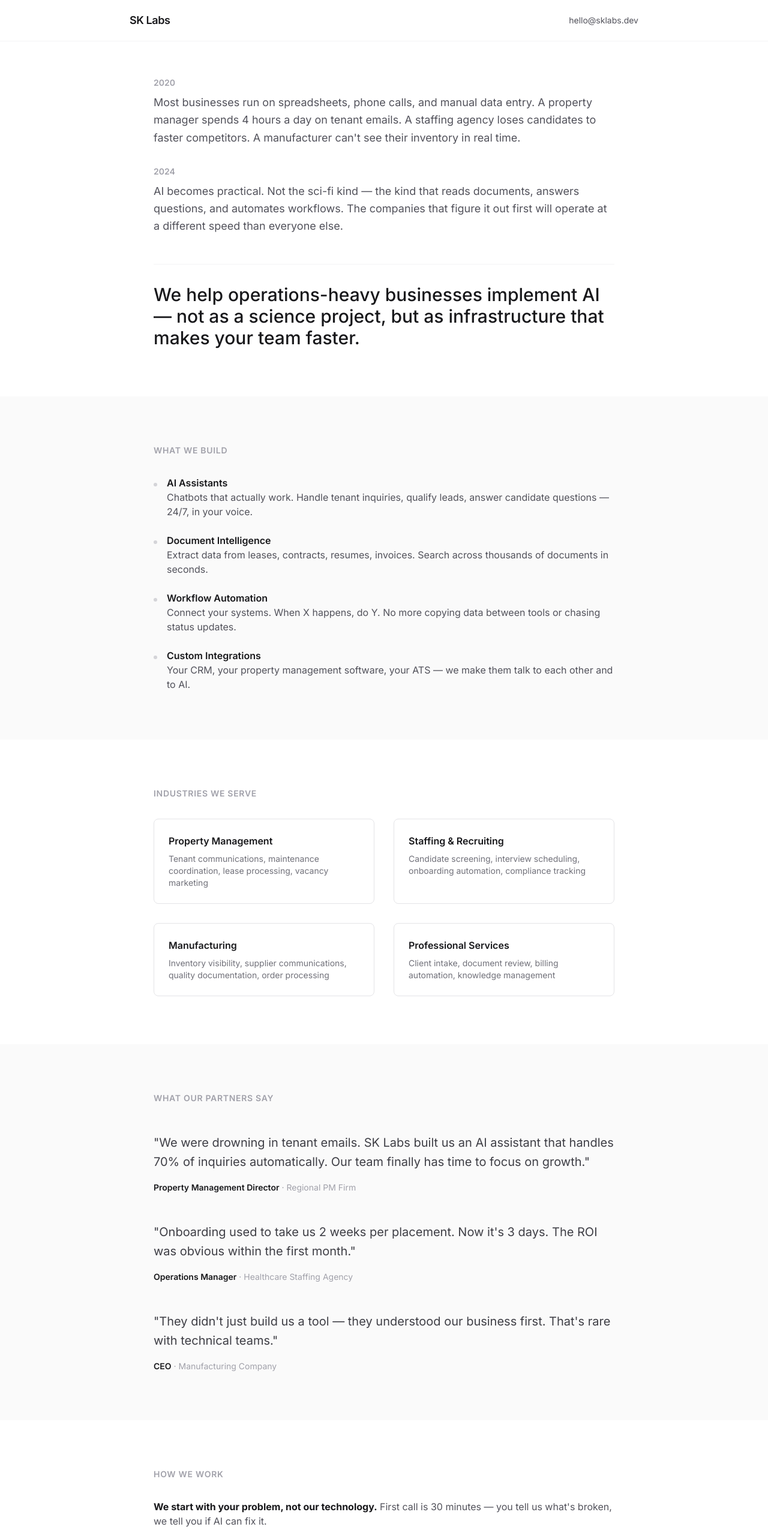
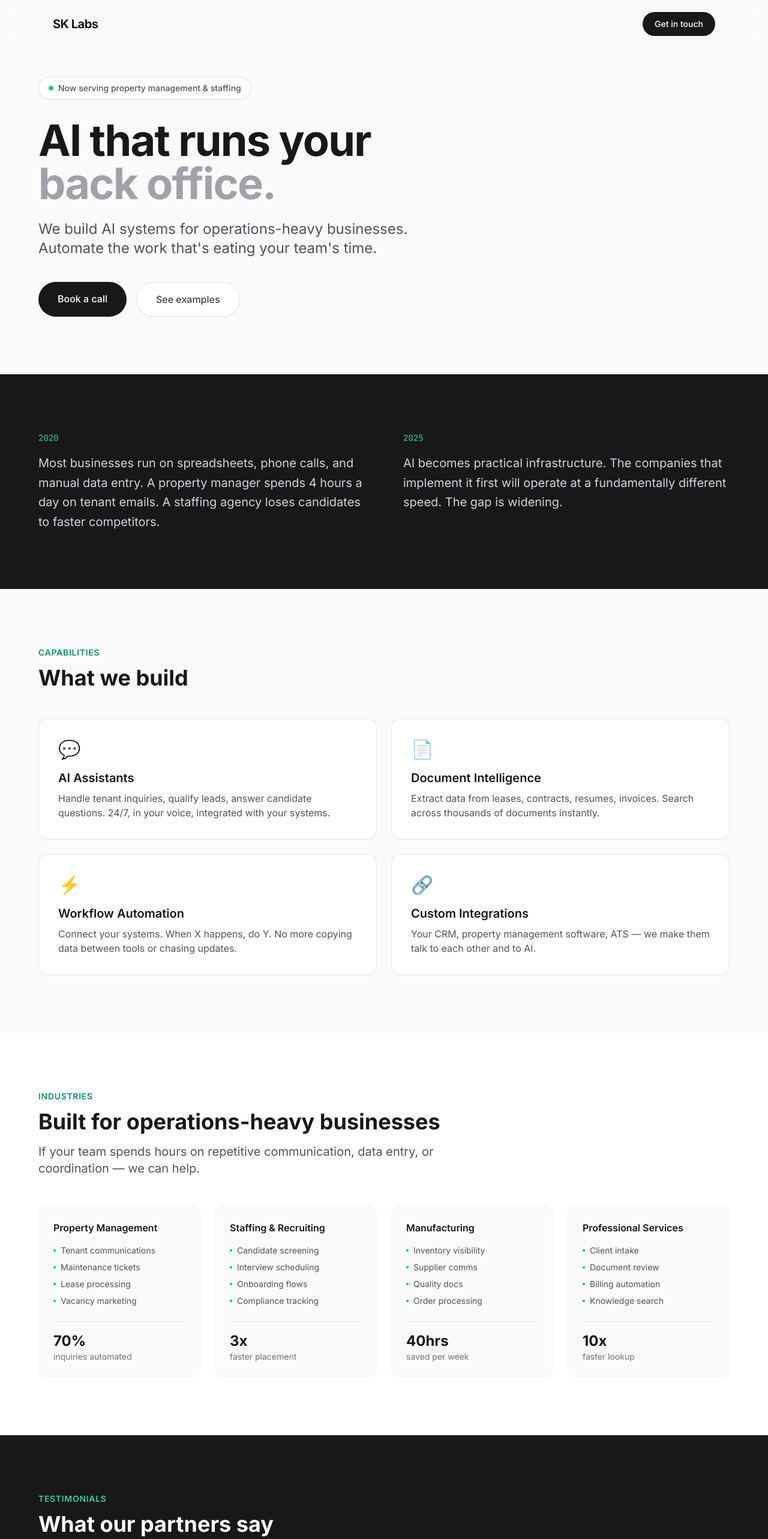
Before and after one commit to AnasKhan0607/sk-labs, a Next.js app: page /sk-labs/ in a window 1280 px wide. Shown: the top 2566 px of the page at 60% size. Built offline with nearby package versions, Linux system fonts and the light colour scheme.

Commit message:
feat: Visual polish - cards, dark sections, stats, better hierarchy

```diff
--- a/app/page.tsx
+++ b/app/page.tsx
@@ -4,97 +4,129 @@ import { motion } from "framer-motion";
 
 export default function Home() {
   return (
-    <main className="min-h-screen bg-white text-zinc-900">
+    <main className="min-h-screen bg-[#FAFAFA]">
       {/* Nav */}
-      <nav className="fixed top-0 left-0 right-0 z-50 bg-white/90 backdrop-blur-sm border-b border-zinc-100">
-        <div className="max-w-4xl mx-auto px-6 py-5 flex justify-between items-center">
-          <span className="text-lg font-semibold tracking-tight">SK Labs</span>
+      <nav className="fixed top-0 left-0 right-0 z-50 bg-[#FAFAFA]/80 backdrop-blur-md">
+        <div className="max-w-6xl mx-auto px-6 py-5 flex justify-between items-center">
+          <span className="text-xl font-bold tracking-tight text-zinc-900">SK Labs</span>
           <a
-            href="mailto:hello@sklabs.dev"
-            className="text-sm text-zinc-600 hover:text-zinc-900 transition-colors"
+            href="#contact"
+            className="px-5 py-2.5 bg-zinc-900 text-white text-sm font-medium rounded-full hover:bg-zinc-800 transition-all"
           >
-            hello@sklabs.dev
+            Get in touch
           </a>
         </div>
       </nav>
 
-      {/* Hero - Narrative */}
-      <section className="pt-32 pb-20 px-6">
-        <div className="max-w-3xl mx-auto">
+      {/* Hero */}
+      <section className="pt-32 pb-24 px-6">
+        <div className="max-w-6xl mx-auto">
           <motion.div
             initial={{ opacity: 0, y: 20 }}
             animate={{ opacity: 1, y: 0 }}
-            className="space-y-12"
+            className="max-w-4xl"
           >
-            {/* Year markers - storytelling */}
-            <div className="space-y-8 text-lg leading-relaxed text-zinc-600">
+            <div className="inline-flex items-center gap-2 px-4 py-2 bg-white border border-zinc-200 rounded-full mb-8 shadow-sm">
+              <span className="w-2 h-2 bg-emerald-500 rounded-full animate-pulse" />
+              <span className="text-sm font-medium text-zinc-600">Now serving property management & staffing</span>
+            </div>
+
+            <h1 className="text-5xl md:text-6xl lg:text-7xl font-bold tracking-tight text-zinc-900 leading-[1.1] mb-6">
+              AI that runs your<br />
+              <span className="text-zinc-400">back office.</span>
+            </h1>
+
+            <p className="text-xl md:text-2xl text-zinc-600 max-w-2xl mb-10 leading-relaxed">
+              We build AI systems for operations-heavy businesses. Automate the work
+              that's eating your team's time.
+            </p>
+
+            <div className="flex flex-col sm:flex-row gap-4">
+              <a href="#contact" className="px-8 py-4 bg-zinc-900 text-white font-medium rounded-full hover:bg-zinc-800 transition-all text-center">
+                Book a call
+              </a>
+              <a href="#work" className="px-8 py-4 bg-white border border-zinc-200 text-zinc-700 font-medium rounded-full hover:border-zinc-300 hover:bg-zinc-50 transition-all text-center shadow-sm">
+                See examples
+              </a>
+            </div>
+          </motion.div>
+        </div>
+      </section>
+
+      {/* The Shift - Narrative */}
+      <section className="py-24 px-6 bg-zinc-900 text-white">
+        <div className="max-w-6xl mx-auto">
+          <motion.div
+            initial={{ opacity: 0 }}
+            whileInView={{ opacity: 1 }}
+            viewport={{ once: true }}
+            className="grid md:grid-cols-2 gap-16"
+          >
             <div>
-                <p className="text-sm font-semibold text-zinc-400 mb-2">2020</p>
-                <p>
+              <p className="text-emerald-400 font-mono text-sm mb-4">2020</p>
+              <p className="text-xl text-zinc-300 leading-relaxed">
                 Most businesses run on spreadsheets, phone calls, and manual data entry.
                 A property manager spends 4 hours a day on tenant emails. A staffing agency
-                  loses candidates to faster competitors. A manufacturer can't see their
-                  inventory in real time.
+                loses candidates to faster competitors.
               </p>
             </div>
-
             <div>
-                <p className="text-sm font-semibold text-zinc-400 mb-2">2024</p>
-                <p>
-                  AI becomes practical. Not the sci-fi kind — the kind that reads documents,
-                  answers questions, and automates workflows. The companies that figure it out
-                  first will operate at a different speed than everyone else.
-                </p>
-              </div>
-            </div>
-
-            {/* Mission */}
-            <div className="pt-8 border-t border-zinc-100">
-              <p className="text-2xl md:text-3xl font-medium leading-snug text-zinc-900">
-                We help operations-heavy businesses implement AI — not as a science project,
-                but as infrastructure that makes your team faster.
+              <p className="text-emerald-400 font-mono text-sm mb-4">2025</p>
+              <p className="text-xl text-zinc-300 leading-relaxed">
+                AI becomes practical infrastructure. The companies that implement it first
+                will operate at a fundamentally different speed. The gap is widening.
               </p>
             </div>
           </motion.div>
         </div>
       </section>
 
-      {/* What we do */}
-      <section className="py-20 px-6 bg-zinc-50">
-        <div className="max-w-3xl mx-auto">
+      {/* What we build */}
+      <section className="py-24 px-6">
+        <div className="max-w-6xl mx-auto">
           <motion.div
             initial={{ opacity: 0 }}
             whileInView={{ opacity: 1 }}
             viewport={{ once: true }}
           >
-            <h2 className="text-sm font-semibold text-zinc-400 uppercase tracking-wider mb-8">What we build</h2>
+            <p className="text-sm font-semibold text-emerald-600 uppercase tracking-wider mb-3">Capabilities</p>
+            <h2 className="text-3xl md:text-4xl font-bold text-zinc-900 mb-12">What we build</h2>
 
-            <div className="space-y-6">
+            <div className="grid md:grid-cols-2 gap-6">
               {[
                 {
                   title: "AI Assistants",
-                  desc: "Chatbots that actually work. Handle tenant inquiries, qualify leads, answer candidate questions — 24/7, in your voice."
+                  desc: "Handle tenant inquiries, qualify leads, answer candidate questions. 24/7, in your voice, integrated with your systems.",
+                  icon: "💬"
                 },
                 {
                   title: "Document Intelligence",
-                  desc: "Extract data from leases, contracts, resumes, invoices. Search across thousands of documents in seconds."
+                  desc: "Extract data from leases, contracts, resumes, invoices. Search across thousands of documents instantly.",
+                  icon: "📄"
                 },
                 {
                   title: "Workflow Automation",
-                  desc: "Connect your systems. When X happens, do Y. No more copying data between tools or chasing status updates."
+                  desc: "Connect your systems. When X happens, do Y. No more copying data between tools or chasing updates.",
+                  icon: "⚡"
                 },
                 {
                   title: "Custom Integrations",
-                  desc: "Your CRM, your property management software, your ATS — we make them talk to each other and to AI."
+                  desc: "Your CRM, property management software, ATS — we make them talk to each other and to AI.",
+                  icon: "🔗"
                 },
               ].map((item, i) => (
-                <div key={i} className="flex gap-4">
-                  <div className="w-1.5 h-1.5 rounded-full bg-zinc-300 mt-3 shrink-0" />
-                  <div>
-                    <h3 className="font-semibold text-zinc-900">{item.title}</h3>
+                <motion.div
+                  key={i}
+                  initial={{ opacity: 0, y: 20 }}
+                  whileInView={{ opacity: 1, y: 0 }}
+                  viewport={{ once: true }}
+                  transition={{ delay: i * 0.1 }}
+                  className="p-8 bg-white border border-zinc-200 rounded-2xl hover:shadow-lg hover:border-zinc-300 transition-all"
+                >
+                  <span className="text-3xl mb-4 block">{item.icon}</span>
+                  <h3 className="text-xl font-semibold text-zinc-900 mb-2">{item.title}</h3>
                   <p className="text-zinc-600">{item.desc}</p>
-                  </div>
-                </div>
+                </motion.div>
               ))}
             </div>
           </motion.div>
@@ -102,38 +134,68 @@ export default function Home() {
       </section>
 
       {/* Industries */}
-      <section className="py-20 px-6">
-        <div className="max-w-3xl mx-auto">
+      <section id="work" className="py-24 px-6 bg-white">
+        <div className="max-w-6xl mx-auto">
           <motion.div
             initial={{ opacity: 0 }}
             whileInView={{ opacity: 1 }}
             viewport={{ once: true }}
           >
-            <h2 className="text-sm font-semibold text-zinc-400 uppercase tracking-wider mb-8">Industries we serve</h2>
+            <p className="text-sm font-semibold text-emerald-600 uppercase tracking-wider mb-3">Industries</p>
+            <h2 className="text-3xl md:text-4xl font-bold text-zinc-900 mb-4">Built for operations-heavy businesses</h2>
+            <p className="text-xl text-zinc-600 mb-12 max-w-2xl">
+              If your team spends hours on repetitive communication, data entry, or coordination — we can help.
+            </p>
 
-            <div className="grid md:grid-cols-2 gap-8">
+            <div className="grid md:grid-cols-2 lg:grid-cols-4 gap-6">
               {[
                 {
                   name: "Property Management",
-                  problems: "Tenant communications, maintenance coordination, lease processing, vacancy marketing"
+                  examples: ["Tenant communications", "Maintenance tickets", "Lease processing", "Vacancy marketing"],
+                  stat: "70%",
+                  statLabel: "inquiries automated"
                 },
                 {
                   name: "Staffing & Recruiting",
-                  problems: "Candidate screening, interview scheduling, onboarding automation, compliance tracking"
+                  examples: ["Candidate screening", "Interview scheduling", "Onboarding flows", "Compliance tracking"],
+                  stat: "3x",
+                  statLabel: "faster placement"
                 },
                 {
                   name: "Manufacturing",
-                  problems: "Inventory visibility, supplier communications, quality documentation, order processing"
+                  examples: ["Inventory visibility", "Supplier comms", "Quality docs", "Order processing"],
+                  stat: "40hrs",
+                  statLabel: "saved per week"
                 },
                 {
                   name: "Professional Services",
-                  problems: "Client intake, document review, billing automation, knowledge management"
+                  examples: ["Client intake", "Document review", "Billing automation", "Knowledge search"],
+                  stat: "10x",
+                  statLabel: "faster lookup"
                 },
               ].map((industry, i) => (
-                <div key={i} className="p-6 border border-zinc-200 rounded-lg">
-                  <h3 className="font-semibold text-zinc-900 mb-2">{industry.name}</h3>
-                  <p className="text-sm text-zinc-500">{industry.problems}</p>
+                <motion.div
+                  key={i}
+                  initial={{ opacity: 0, y: 20 }}
+                  whileInView={{ opacity: 1, y: 0 }}
+                  viewport={{ once: true }}
+                  transition={{ delay: i * 0.1 }}
+                  className="p-6 bg-zinc-50 rounded-2xl border border-zinc-100"
+                >
+                  <h3 className="font-semibold text-zinc-900 mb-4">{industry.name}</h3>
+                  <ul className="space-y-2 mb-6">
+                    {industry.examples.map((ex, j) => (
+                      <li key={j} className="text-sm text-zinc-600 flex items-center gap-2">
+                        <span className="w-1 h-1 bg-emerald-500 rounded-full" />
+                        {ex}
+                      </li>
+                    ))}
+                  </ul>
+                  <div className="pt-4 border-t border-zinc-200">
+                    <p className="text-2xl font-bold text-zinc-900">{industry.stat}</p>
+                    <p className="text-sm text-zinc-500">{industry.statLabel}</p>
                   </div>
+                </motion.div>
               ))}
             </div>
           </motion.div>
@@ -141,42 +203,48 @@ export default function Home() {
       </section>
 
       {/* Testimonials */}
-      <section className="py-20 px-6 bg-zinc-50">
-        <div className="max-w-3xl mx-auto">
+      <section className="py-24 px-6 bg-zinc-900 text-white">
+        <div className="max-w-6xl mx-auto">
           <motion.div
             initial={{ opacity: 0 }}
             whileInView={{ opacity: 1 }}
             viewport={{ once: true }}
           >
-            <h2 className="text-sm font-semibold text-zinc-400 uppercase tracking-wider mb-12">What our partners say</h2>
+            <p className="text-sm font-semibold text-emerald-400 uppercase tracking-wider mb-3">Testimonials</p>
+            <h2 className="text-3xl md:text-4xl font-bold mb-12">What our partners say</h2>
 
-            <div className="space-y-12">
+            <div className="grid md:grid-cols-3 gap-8">
               {[
                 {
-                  quote: "We were drowning in tenant emails. SK Labs built us an AI assistant that handles 70% of inquiries automatically. Our team finally has time to focus on growth.",
+                  quote: "We were drowning in tenant emails. Now 70% are handled automatically. Our team finally has time to focus on growth.",
                   name: "Property Management Director",
                   company: "Regional PM Firm"
                 },
                 {
-                  quote: "Onboarding used to take us 2 weeks per placement. Now it's 3 days. The ROI was obvious within the first month.",
+                  quote: "Onboarding used to take 2 weeks per placement. Now it's 3 days. The ROI was obvious within the first month.",
                   name: "Operations Manager",
-                  company: "Healthcare Staffing Agency"
+                  company: "Healthcare Staffing"
                 },
                 {
-                  quote: "They didn't just build us a tool — they understood our business first. That's rare with technical teams.",
+                  quote: "They understood our business first, then built the tech. That's rare. They feel like an extension of our team.",
                   name: "CEO",
-                  company: "Manufacturing Company"
+                  company: "Manufacturing Co."
                 },
-              ].map((testimonial, i) => (
-                <div key={i}>
-                  <p className="text-xl text-zinc-700 leading-relaxed mb-4">
-                    "{testimonial.quote}"
-                  </p>
-                  <p className="text-sm">
-                    <span className="font-semibold text-zinc-900">{testimonial.name}</span>
-                    <span className="text-zinc-400"> · {testimonial.company}</span>
-                  </p>
+              ].map((t, i) => (
+                <motion.div
+                  key={i}
+                  initial={{ opacity: 0, y: 20 }}
+                  whileInView={{ opacity: 1, y: 0 }}
+                  viewport={{ once: true }}
+                  transition={{ delay: i * 0.1 }}
+                  className="p-6 bg-zinc-800 rounded-2xl"
+                >
+                  <p className="text-zinc-300 mb-6 leading-relaxed">"{t.quote}"</p>
+                  <div>
+                    <p className="font-semibold text-white">{t.name}</p>
+                    <p className="text-sm text-zinc-500">{t.company}</p>
                   </div>
+                </motion.div>
               ))}
             </div>
           </motion.div>
@@ -184,72 +252,89 @@ export default function Home() {
       </section>
 
       {/* How we work */}
-      <section className="py-20 px-6">
-        <div className="max-w-3xl mx-auto">
+      <section className="py-24 px-6">
+        <div className="max-w-6xl mx-auto">
           <motion.div
             initial={{ opacity: 0 }}
             whileInView={{ opacity: 1 }}
             viewport={{ once: true }}
           >
-            <h2 className="text-sm font-semibold text-zinc-400 uppercase tracking-wider mb-8">How we work</h2>
+            <p className="text-sm font-semibold text-emerald-600 uppercase tracking-wider mb-3">Process</p>
+            <h2 className="text-3xl md:text-4xl font-bold text-zinc-900 mb-12">How we work</h2>
 
-            <div className="space-y-4 text-zinc-600">
-              <p>
-                <strong className="text-zinc-900">We start with your problem, not our technology.</strong> First call is 30 minutes —
-                you tell us what's broken, we tell you if AI can fix it.
-              </p>
-              <p>
-                <strong className="text-zinc-900">Fixed scope, fixed price.</strong> No hourly billing, no scope creep surprises.
-                Most projects are $5k–$25k and take 2–6 weeks.
-              </p>
-              <p>
-                <strong className="text-zinc-900">We build with you, not for you.</strong> Your team learns the system.
-                You own everything. We're here for support, not dependency.
-              </p>
+            <div className="grid md:grid-cols-3 gap-8">
+              {[
+                {
+                  step: "01",
+                  title: "Discovery Call",
+                  desc: "30 minutes. You tell us what's broken, we tell you if AI can fix it. No pitch deck required."
+                },
+                {
+                  step: "02",
+                  title: "Scoped Proposal",
+                  desc: "Fixed price, clear deliverables, realistic timeline. Most projects are $5k–$25k over 2–6 weeks."
+                },
+                {
+                  step: "03",
+                  title: "Build & Deploy",
+                  desc: "We build with you, not for you. Your team learns the system. You own everything."
+                },
+              ].map((item, i) => (
+                <motion.div
+                  key={i}
+                  initial={{ opacity: 0, y: 20 }}
+                  whileInView={{ opacity: 1, y: 0 }}
+                  viewport={{ once: true }}
+                  transition={{ delay: i * 0.1 }}
+                >
+                  <p className="text-5xl font-bold text-zinc-200 mb-4">{item.step}</p>
+                  <h3 className="text-xl font-semibold text-zinc-900 mb-2">{item.title}</h3>
+                  <p className="text-zinc-600">{item.desc}</p>
+                </motion.div>
+              ))}
             </div>
           </motion.div>
         </div>
       </section>
 
       {/* Team */}
-      <section className="py-20 px-6 bg-zinc-50">
-        <div className="max-w-3xl mx-auto">
+      <section className="py-24 px-6 bg-white">
+        <div className="max-w-6xl mx-auto">
           <motion.div
             initial={{ opacity: 0 }}
             whileInView={{ opacity: 1 }}
             viewport={{ once: true }}
           >
-            <h2 className="text-sm font-semibold text-zinc-400 uppercase tracking-wider mb-8">Team</h2>
+            <p className="text-sm font-semibold text-emerald-600 uppercase tracking-wider mb-3">Team</p>
+            <h2 className="text-3xl md:text-4xl font-bold text-zinc-900 mb-12">Who you're working with</h2>
 
-            <div className="grid md:grid-cols-2 gap-8">
-              <div className="flex gap-4">
+            <div className="grid md:grid-cols-2 gap-8 max-w-3xl">
+              <div className="flex gap-5">
                 <img
                   src="https://avatars.githubusercontent.com/u/76663779?v=4"
                   alt="Anas Khan"
-                  className="w-16 h-16 rounded-full"
+                  className="w-20 h-20 rounded-2xl object-cover"
                 />
                 <div>
-                  <h3 className="font-semibold text-zinc-900">Anas Khan</h3>
-                  <p className="text-sm text-zinc-500 mb-2">Infrastructure & AI</p>
+                  <h3 className="text-lg font-semibold text-zinc-900">Anas Khan</h3>
+                  <p className="text-emerald-600 text-sm font-medium mb-2">Infrastructure & AI</p>
                   <p className="text-sm text-zinc-600">
-                    Production engineer. Built systems at scale for enterprise companies.
-                    Ships AI products.
+                    Production engineer at enterprise scale. Built systems handling 70k+ devices. Ships AI products.
                   </p>
                 </div>
               </div>
 
-              <div className="flex gap-4">
+              <div className="flex gap-5">
                 <img
                   src="https://avatars.githubusercontent.com/u/67878058?v=4"
                   alt="Sabih Sarowar"
-                  className="w-16 h-16 rounded-full"
+                  className="w-20 h-20 rounded-2xl object-cover"
                 />
                 <div>
-                  <h3 className="font-semibold text-zinc-900">Sabih Sarowar</h3>
-                  <p className="text-sm text-zinc-500 mb-2">Product & Engineering</p>
+                  <h3 className="text-lg font-semibold text-zinc-900">Sabih Sarowar</h3>
+                  <p className="text-emerald-600 text-sm font-medium mb-2">Product & Engineering</p>
                   <p className="text-sm text-zinc-600">
-                    Founded startups in energy and municipal tech.
-                    Full-stack engineer who talks to customers.
+                    Founded startups in energy and municipal tech. Full-stack engineer who talks to customers.
                   </p>
                 </div>
               </div>
@@ -259,29 +344,29 @@ export default function Home() {
       </section>
 
       {/* CTA */}
-      <section className="py-20 px-6 border-t border-zinc-200">
+      <section id="contact" className="py-24 px-6 bg-zinc-900 text-white">
         <div className="max-w-3xl mx-auto text-center">
           <motion.div
-            initial={{ opacity: 0 }}
-            whileInView={{ opacity: 1 }}
+            initial={{ opacity: 0, y: 20 }}
+            whileInView={{ opacity: 1, y: 0 }}
             viewport={{ once: true }}
           >
-            <h2 className="text-2xl md:text-3xl font-medium mb-4">
+            <h2 className="text-4xl md:text-5xl font-bold mb-6">
               Let's talk about your operations.
             </h2>
-            <p className="text-zinc-600 mb-8">
+            <p className="text-xl text-zinc-400 mb-10">
               30-minute call. No pitch deck. Just tell us what's slowing you down.
             </p>
             <div className="flex flex-col sm:flex-row gap-4 justify-center">
               <a
                 href="mailto:hello@sklabs.dev"
-                className="px-6 py-3 bg-zinc-900 text-white font-medium rounded-lg hover:bg-zinc-800 transition-colors"
+                className="px-8 py-4 bg-white text-zinc-900 font-medium rounded-full hover:bg-zinc-100 transition-all"
               >
                 hello@sklabs.dev
               </a>
               <a
                 href="https://cal.com"
-                className="px-6 py-3 border border-zinc-300 text-zinc-700 font-medium rounded-lg hover:bg-zinc-50 transition-colors"
+                className="px-8 py-4 border border-zinc-700 text-white font-medium rounded-full hover:bg-zinc-800 transition-all"
               >
                 Book a call
               </a>
@@ -291,9 +376,9 @@ export default function Home() {
       </section>
 
       {/* Footer */}
-      <footer className="py-8 px-6 border-t border-zinc-100">
-        <div className="max-w-3xl mx-auto flex justify-between items-center text-sm text-zinc-400">
-          <span>SK Labs</span>
+      <footer className="py-8 px-6 bg-zinc-900 border-t border-zinc-800">
+        <div className="max-w-6xl mx-auto flex justify-between items-center text-sm text-zinc-500">
+          <span className="font-medium text-zinc-400">SK Labs</span>
           <span>Toronto, Canada</span>
         </div>
       </footer>
```
Lines whose indentation alone changed are shown as unchanged.
